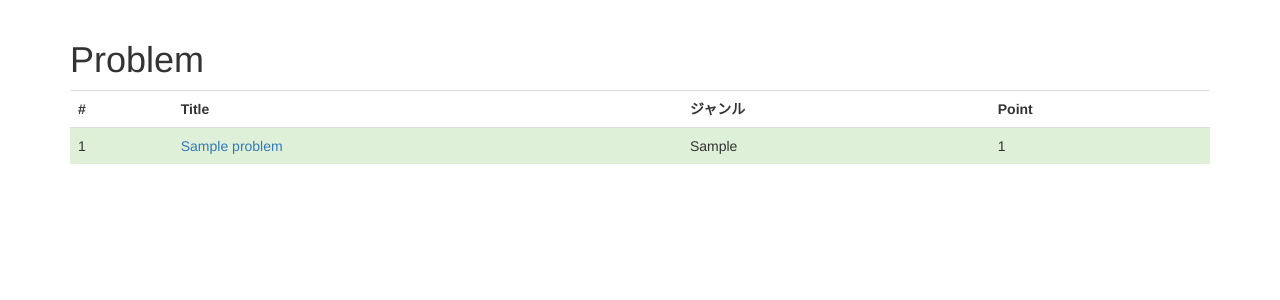
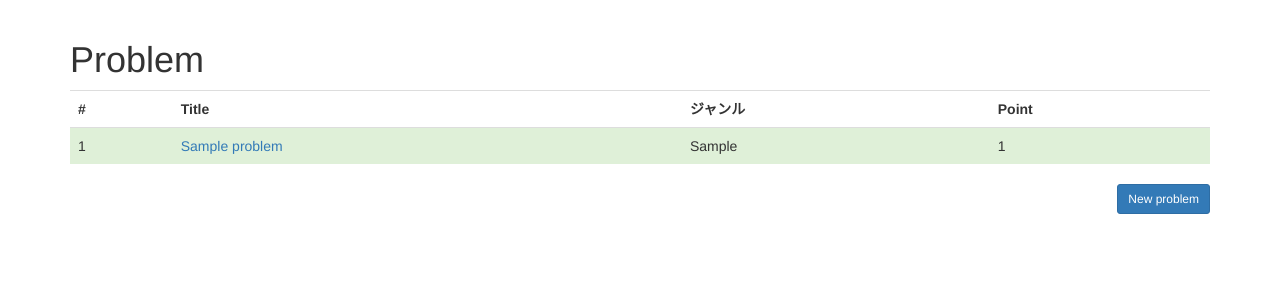
Before and after one commit to jtwp470/rabbit_server, a Flask app: page /problem in a window 1280 px wide. Shown: the part 52-352 px from the top of the page. Run offline with Flask 2, Linux system fonts and the light colour scheme; the visitor is signed in with stand-in values (Sample User, id 1); tables that the repository leaves empty hold one stand-in row (values such as "Sample post"); some libraries are stand-ins or nearby versions.

Commit message:
問題一覧ページに問題作成ボタンを追加

```diff
--- a/rabbit_server/templates/problem_top.html.jinja2
+++ b/rabbit_server/templates/problem_top.html.jinja2
@@ -1,10 +1,10 @@
 {% extends "layout.html.jinja2" %}
 {% block body %}
 
-<h1>Problem</h1>
+  <h1>Problem</h1>
 
-<table class="table">
-  <tr><th>#</th><th>Title</th><th>ジャンル</th><th>Point</th></tr>
+  <table class="table">
+    <tr><th>#</th><th>Title</th><th>ジャンル</th><th>Point</th></tr>
     {% for problem in problems %}
       {% if problem.problem_id in scores %}
         <tr class="success">
@@ -13,5 +13,8 @@
       {% endif %}
       <td>{{ problem.problem_id }}</td><td><a href={{ url_for('view_problem', id=problem.problem_id) }}>{{ problem.title }}</a></td><td>{{ problem.type }}</td><td>{{ problem.point }}</td></tr>
     {% endfor %}
-</table>
+  </table>
+  {% if is_admin %}
+    <a href="{{ url_for('new_problem') }}" class="btn btn-primary btn-sm pull-right">New problem</a>
+  {% endif %}
 {% endblock %}
```
